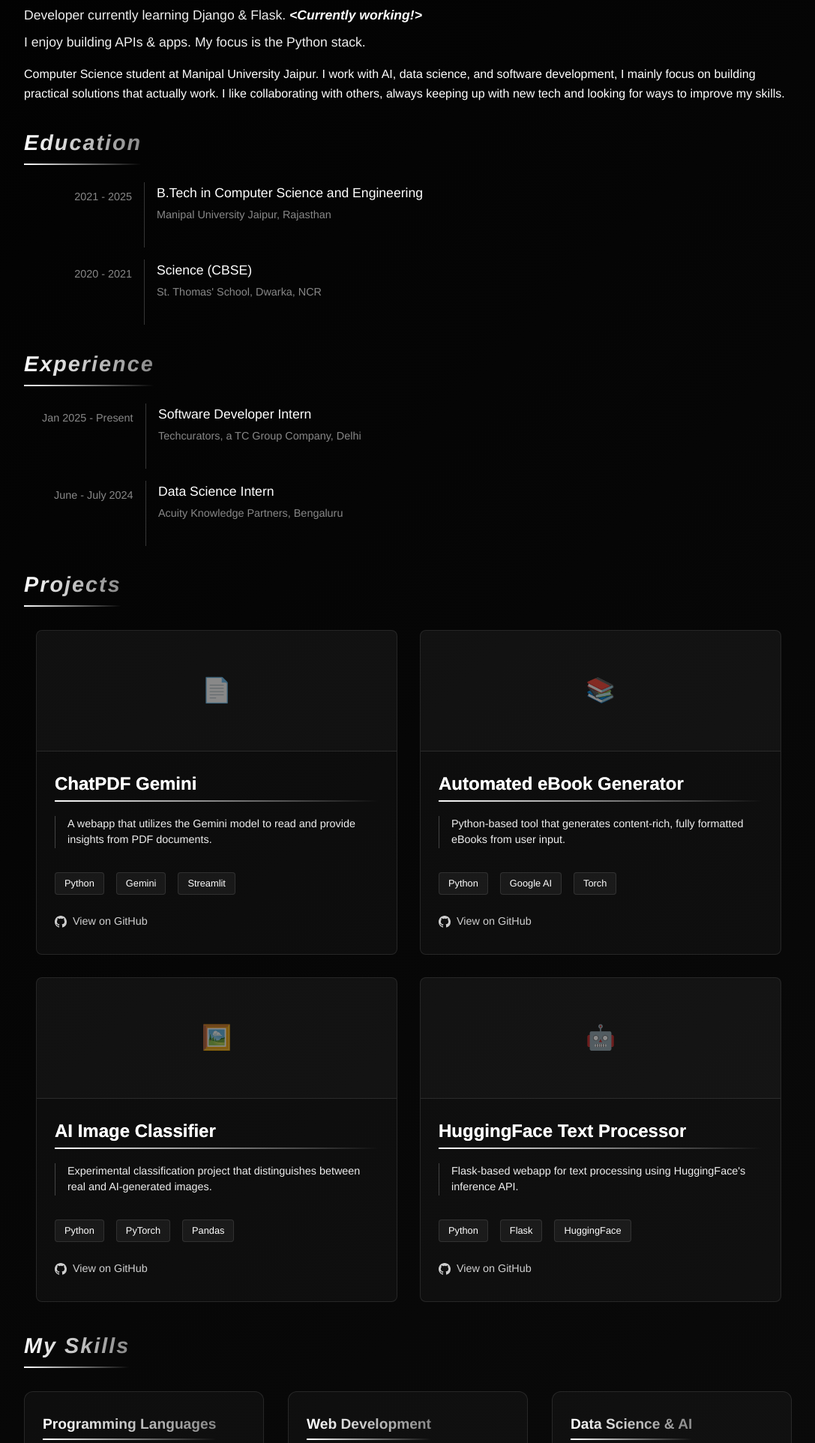
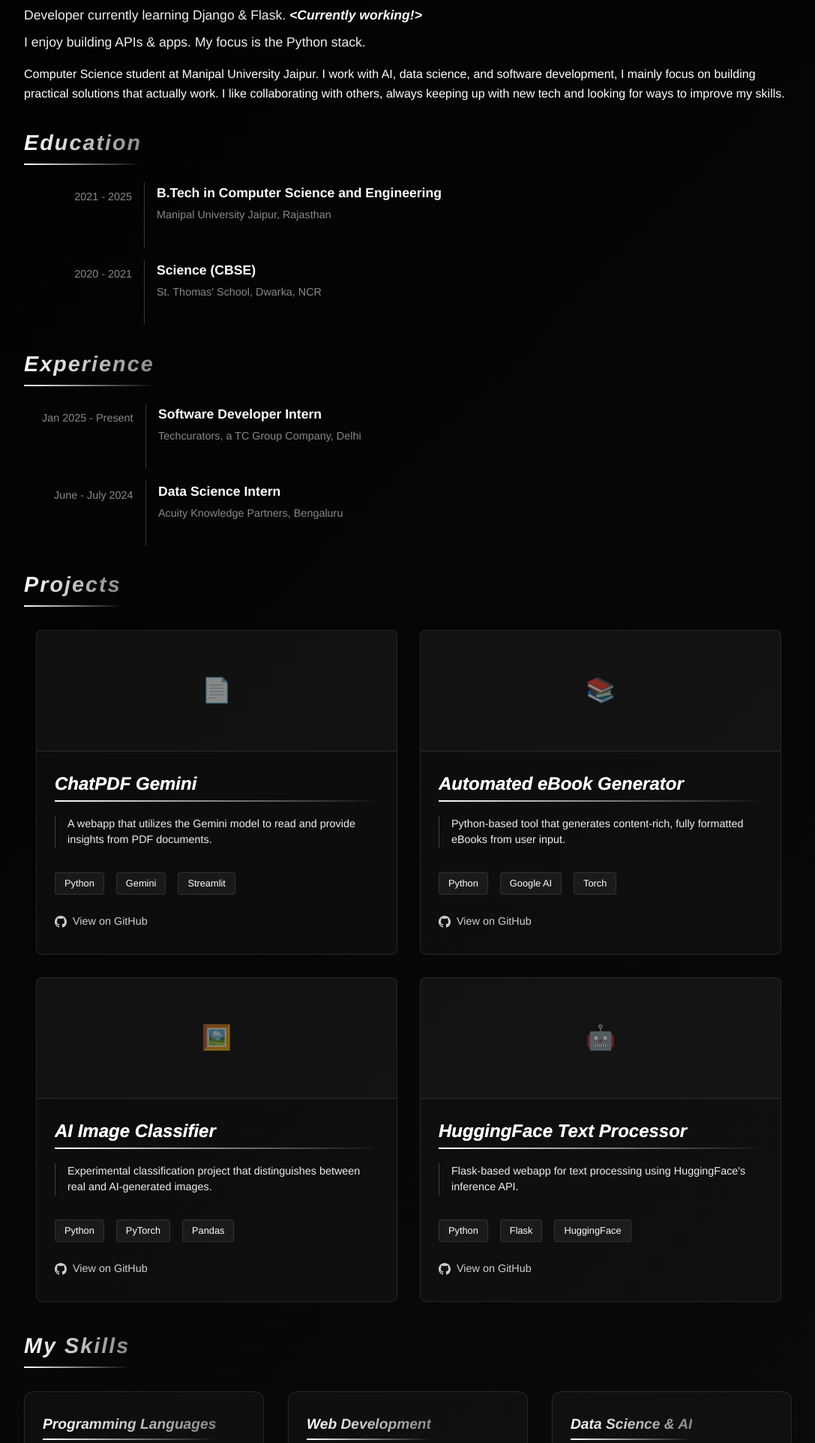
Before and after one commit to AnasNasim12/personalwebsite, a Flask app: page / in a window 1280 px wide. Shown: the part 687-2611 px from the top of the page at 75% size, without its empty margins (96-1183 px from the left). Run offline with Flask 3, Linux system fonts and the light colour scheme.

Commit message:
Beautification Patch 2

```diff
--- a/templates/index.html
+++ b/templates/index.html
@@ -49,7 +49,7 @@
                     2021 - 2025
                 </div>
                 <div class="timeline-entry fade-in">
-                    <div class="timeline-title">B.Tech in Computer Science and Engineering</div>
+                    <div class="timeline-title"><strong>B.Tech in Computer Science and Engineering</strong></div>
                     <div class="timeline-subtitle">Manipal University Jaipur, Rajasthan</div>
                 </div>
 
@@ -57,7 +57,7 @@
                     2020 - 2021
                 </div>
                 <div class="timeline-entry fade-in">
-                    <div class="timeline-title">Science (CBSE)</div>
+                    <div class="timeline-title"><strong>Science (CBSE)</strong></div>
                     <div class="timeline-subtitle">St. Thomas' School, Dwarka, NCR</div>
                 </div>
             </div>
@@ -68,7 +68,7 @@
                     Jan 2025 - Present
                 </div>
                 <div class="timeline-entry fade-in">
-                    <div class="timeline-title">Software Developer Intern</div>
+                    <div class="timeline-title"><strong>Software Developer Intern</strong></div>
                     <div class="timeline-subtitle">Techcurators, a TC Group Company, Delhi</div>
                 </div>
 
@@ -76,7 +76,7 @@
                     June - July 2024
                 </div>
                 <div class="timeline-entry fade-in">
-                    <div class="timeline-title">Data Science Intern</div>
+                    <div class="timeline-title"><strong>Data Science Intern</strong></div>
                     <div class="timeline-subtitle">Acuity Knowledge Partners, Bengaluru</div>
                 </div>
             </div>
@@ -88,7 +88,7 @@
                         <span class="placeholder-icon">📄</span>
                     </div>
                     <div class="card-content">
-                        <h3 class="project-title">ChatPDF Gemini</h3>
+                        <h3 class="project-title"><i>ChatPDF Gemini</i></h3>
                         <p class="project-description">A webapp that utilizes the Gemini model to read and provide insights from PDF documents.</p>
                         <div class="tech-stack">
                             <span class="tech-tag">Python</span>
@@ -109,7 +109,7 @@
                         <span class="placeholder-icon">📚</span>
                     </div>
                     <div class="card-content">
-                        <h3 class="project-title">Automated eBook Generator</h3>
+                        <h3 class="project-title"><i>Automated eBook Generator</i></h3>
                         <p class="project-description">Python-based tool that generates content-rich, fully formatted eBooks from user input.</p>
                         <div class="tech-stack">
                             <span class="tech-tag">Python</span>
@@ -130,7 +130,7 @@
                         <span class="placeholder-icon">🖼️</span>
                     </div>
                     <div class="card-content">
-                        <h3 class="project-title">AI Image Classifier</h3>
+                        <h3 class="project-title"><i>AI Image Classifier</i></h3>
                         <p class="project-description">Experimental classification project that distinguishes between real and AI-generated images.</p>
                         <div class="tech-stack">
                             <span class="tech-tag">Python</span>
@@ -151,7 +151,7 @@
                         <span class="placeholder-icon">🤖</span>
                     </div>
                     <div class="card-content">
-                        <h3 class="project-title">HuggingFace Text Processor</h3>
+                        <h3 class="project-title"><i>HuggingFace Text Processor</i></h3>
                         <p class="project-description">Flask-based webapp for text processing using HuggingFace's inference API.</p>
                         <div class="tech-stack">
                             <span class="tech-tag">Python</span>
@@ -171,7 +171,7 @@
             <h2 class="fade-in" id="technical-skills">My Skills</h2>
             <div class="skills-container fade-in">
                 <div class="skills-category">
-                    <h3>Programming Languages</h3>
+                    <h3><i>Programming Languages</i></h3>
                     <div class="skills-group">
                         <span class="skill-box skill-blue">Python</span>
                         <span class="skill-box skill-red">Java</span>
@@ -182,7 +182,7 @@
                 </div>
 
                 <div class="skills-category">
-                    <h3>Web Development</h3>
+                    <h3><i>Web Development</i></h3>
                     <div class="skills-group">
                         <span class="skill-box skill-purple">HTML/CSS</span>
                         <span class="skill-box skill-darkblue">Django</span>
@@ -194,7 +194,7 @@
                 </div>
 
                 <div class="skills-category">
-                    <h3>Data Science & AI</h3>
+                    <h3><i>Data Science & AI</i></h3>
                     <div class="skills-group">
                         <span class="skill-box skill-cornflowerblue">pandas</span>
                         <span class="skill-box skill-mediumseagreen">NumPy</span>
@@ -209,7 +209,7 @@
                 </div>
 
                 <div class="skills-category">
-                    <h3>Tools & Technologies</h3>
+                    <h3><i>Tools & Technologies</i></h3>
                     <div class="skills-group">
                         <span class="skill-box skill-sienna">Git</span>
                         <span class="skill-box skill-orange">SQL</span>
```
